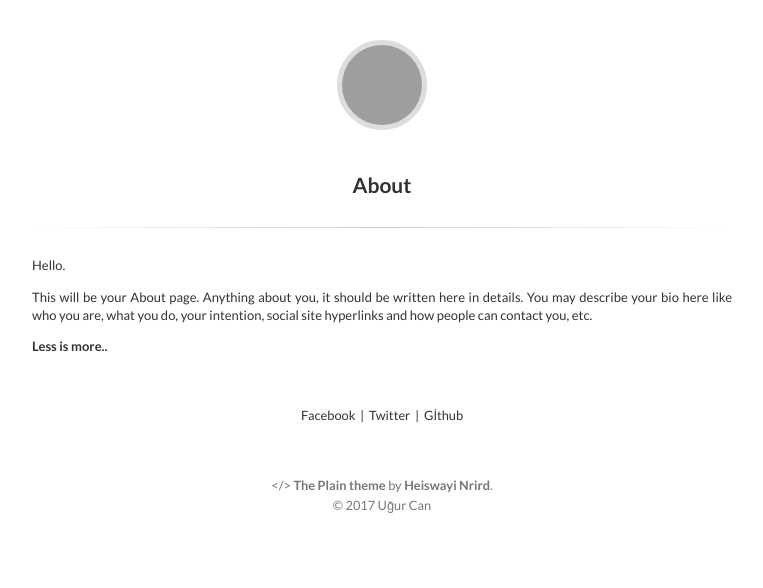
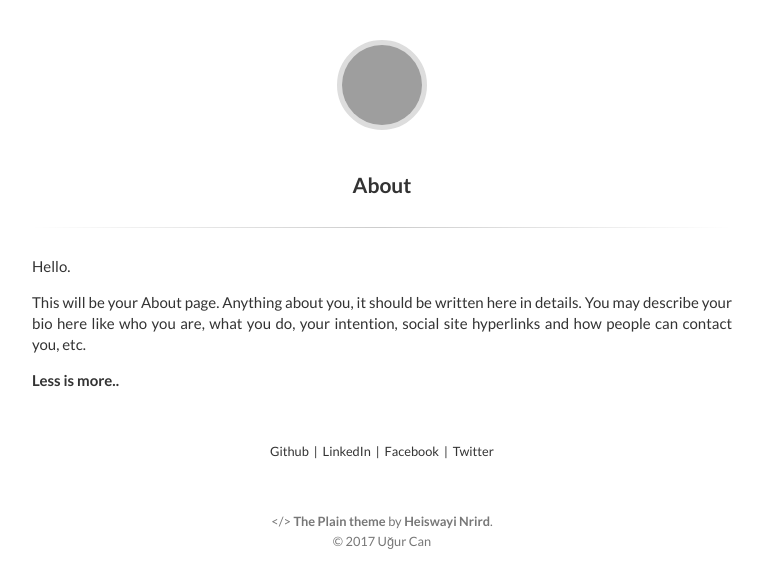
Before and after one commit to ucanozyurteri/ucanozyurteri.github.io, a Jekyll site: the page built from about.md, in a window 1280 px wide, cut to the strip 0-588 px from the top of the page. Shown: the whole strip, without its empty margins (258-1021 px from the left). Built offline with Jekyll 4.4.1, drawn with Linux system fonts in a browser that asks for light colours; grey boxes are pictures that could not be loaded.

Commit message:
same before

```diff
--- a/_layouts/about.html
+++ b/_layouts/about.html
@@ -13,7 +13,11 @@ layout: default
 </article>
 
 <div class="page-navigation">
-	<a class="home" href="https://www.facebook.com/ucanozyurteri" target="_blank" title="Go to Facebook">Facebook&nbsp;</a>
-	<a class="home" href="https://twitter.com/ucanozyurteri" target="_blank" title="Go to Twitter">| &nbsp;Twitter&nbsp;</a>
-	<a class="home" href="https://github.com/ucanozyurteri" target="_blank" title="Go to Github">| &nbsp;Gİthub</a>
+	<a class="home" href="https://github.com/ucanozyurteri" target="_blank" title="Go to Github">Github</a>
+	<a>&nbsp;|&nbsp;</a>
+	<a class="home" href="#" target="_blank" title="Go to LinkedIn">LinkedIn</a>
+	<a>&nbsp;|&nbsp;</a>
+	<a class="home" href="https://www.facebook.com/ucanozyurteri" target="_blank" title="Go to Facebook">Facebook</a>
+	<a>&nbsp;|&nbsp;</a>
+	<a class="home" href="https://twitter.com/ucanozyurteri" target="_blank" title="Go to Twitter">Twitter</a>
 </div>
--- a/_layouts/post.html
+++ b/_layouts/post.html
@@ -27,7 +27,8 @@ layout: default
   {% endif %}
 </div>
 <div class="page-navigation">
+	<a class="home" href="https://github.com/ucanozyurteri" target="_blank" title="Go to Github">| &nbsp;Github</a>
+	<a class="home" href="#" target="_blank" title="Go to LinkedIn">| &nbsp;LinkedIn</a>
 	<a class="home" href="https://www.facebook.com/ucanozyurteri" target="_blank" title="Go to Facebook">Facebook&nbsp;</a>
 	<a class="home" href="https://twitter.com/ucanozyurteri" target="_blank" title="Go to Twitter">| &nbsp;Twitter&nbsp;</a>
-	<a class="home" href="https://github.com/ucanozyurteri" target="_blank" title="Go to Github">| &nbsp;Gİthub</a>
 </div>
--- a/_sass/main.scss
+++ b/_sass/main.scss
@@ -213,7 +213,7 @@ article {
   }
   /*--------------------------------------------SIZE:15, Height:1.9 idi, text-align yoktu---------------------*/
   p {
-    font-size: 13px;
+    font-size: 15px;
     line-height: 1.4em;
     word-wrap: break-word;
     text-align: justify;
```
